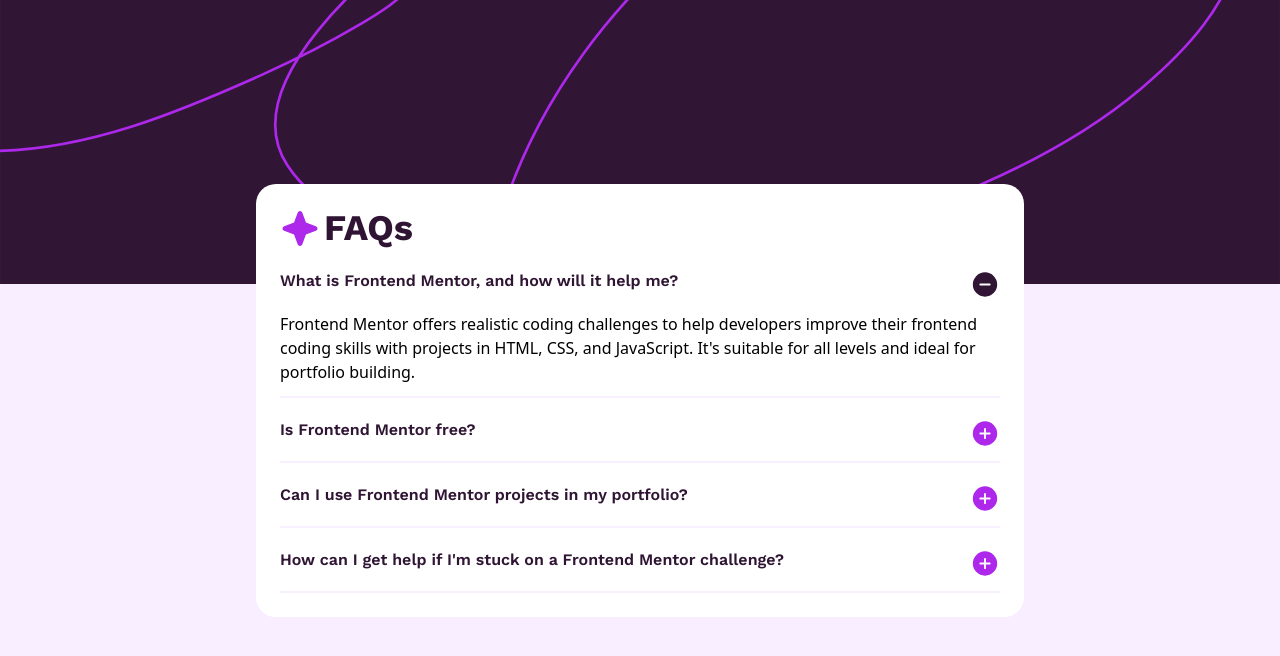
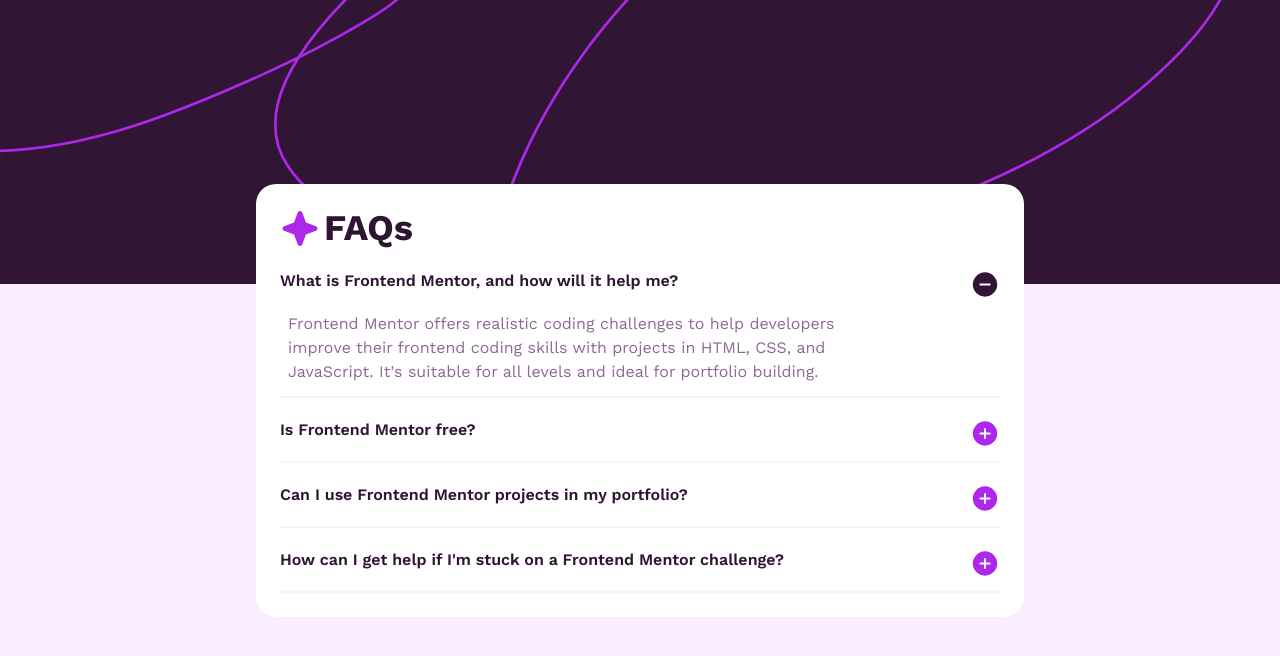
Before and after one commit to Friendlesso/FAQ-Component, a React (Vite) app: page / in a window 1280 px wide. Both pictures are taken after a click on the element "What is Frontend Mentor, and how will it help me?". Shown: the top 656 px of the page. Built offline with nearby package versions, Linux system fonts and the light colour scheme.

Commit message:
Frogoten issues

```diff
--- a/src/components/Questions.tsx
+++ b/src/components/Questions.tsx
@@ -41,7 +41,7 @@
                   : 'max-h-0 opacity-0'
                 }
                 `}>
-              <p>
+              <p className="font-[WorkSans] w-[80%] px-2 text-(--card-p-color)">
                 {question}
               </p>
             </div>
```
